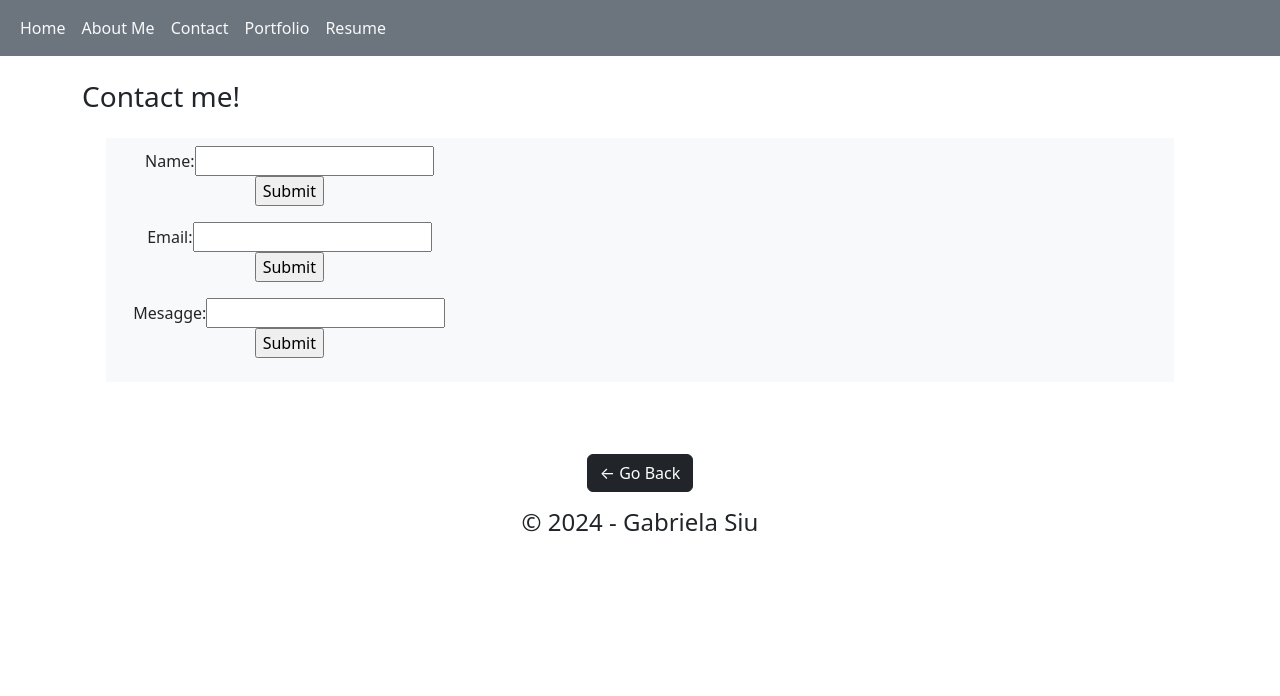
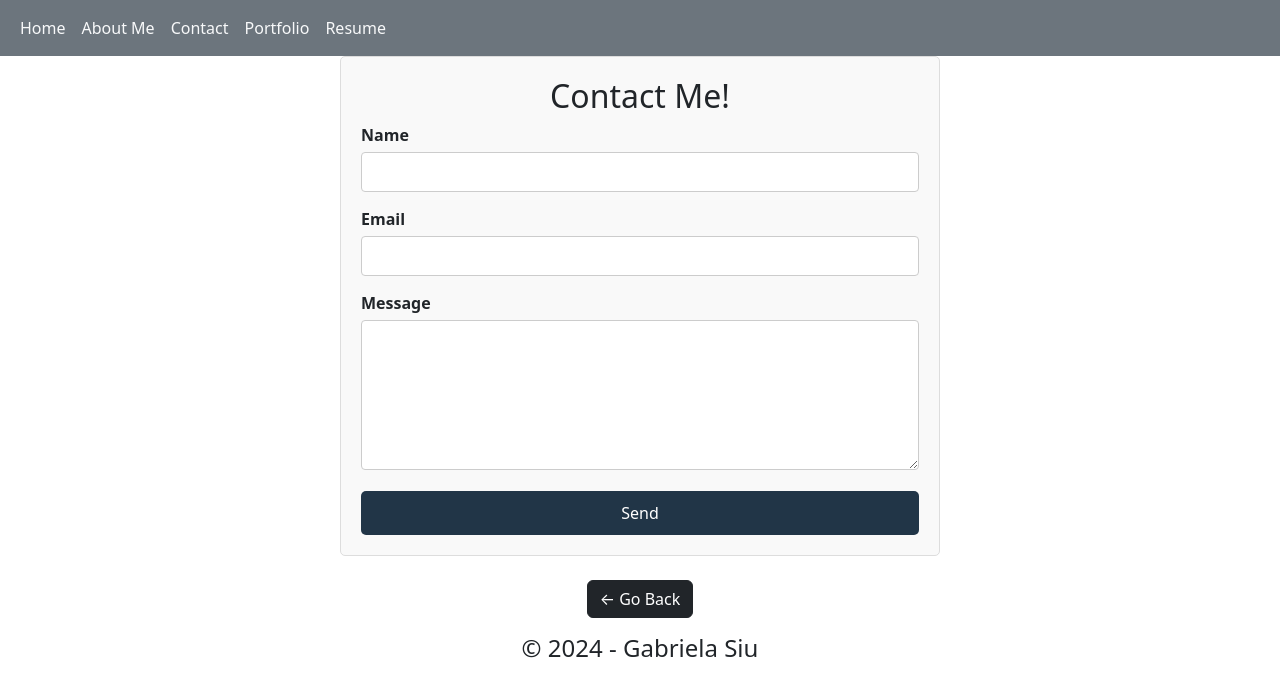
Before and after one commit to Gabrielasiu/REACT-portafolio, a React (Vite) app: page /contact in a window 1280 px wide. Shown: the top 696 px of the page. Built offline with nearby package versions, Linux system fonts and the light colour scheme.

Commit message:
contact styling added

```diff
--- a/src/pages/ContactPage.jsx
+++ b/src/pages/ContactPage.jsx
@@ -1,89 +1,65 @@
-// contact
-// class ContactForm extends ContactPage {
-//   constructor(props) {
-//     super(props);
-//     this.state = {value: ''};
-
-//     this.handleChange = this.handleChange.bind(this);
-//     this.handleSubmit = this.handleSubmit.bind(this);
-//   }
-
-//   handleChange(event) {
-//     this.setState({value: event.target.value});
-//   }
-
-//   handleSubmit(event) {
-//     alert('A name was submitted: ' + this.state.value);
-//     event.preventDefault();
-//   }
-
-//   render() {
-//     return (
-//       <form onSubmit={this.handleSubmit}>
-//         <label>
-//           Name:
-//           <input type="text" value={this.state.value} onChange={this.handleChange} />
-//         </label>
-//         <input type="submit" value="Submit" />
-//       </form>
-//     );
-//   }
-// }
-export default function ContactPage() {
-  return (
-    <div className="container pt-4">
-      <h3>Contact me!</h3>
-      <section className="features-icons bg-light text-center m-4">
-        <div className="container">
-          <div className="row p-2">
+import './styles.css';
+import React, { useState } from 'react';
 
 
-            <div className="col-lg-4">
-              <div className="features-icons-item mx-auto mb-0 mb-lg-3">
-                <div className="features-icons-icon d-flex">
-                  <i className="bi-terminal m-auto text-primary" />
-                </div>
-                <form>
-                  <label>
-                    Name:
-                    <input type="text" name="name" />
-                  </label>
-                  <input type="submit" value="Submit" />
-                </form>
-              </div>
-              <div className="features-icons-item mx-auto mb-0 mb-lg-3">
-                <div className="features-icons-icon d-flex">
-                  <i className="bi-terminal m-auto text-primary" />
-                </div>
-                <form>
-                  <label>
-                    Email:
-                    <input type="text" name="name" />
-                  </label>
-                  <input type="submit" value="Submit" />
-                </form>
-              </div>
-              <div className="features-icons-item mx-auto mb-0 mb-lg-3">
-                <div className="features-icons-icon d-flex">
-                  <i className="bi-terminal m-auto text-primary" />
-                </div>
-                <form>
-                  <label>
-                    Mesagge:
-                    <input type="text" name="name" />
-                  </label>
-                  <input type="submit" value="Submit" />
-                </form>
-              </div>
-            </div>
-          </div>
+export default function ContactPage() {
+  const [formData, setFormData] = useState({
+    name: '',
+    email: '',
+    message: '',
+  });
+
+  const handleChange = (e) => {
+    const { name, value } = e.target;
+    setFormData({
+      ...formData,
+      [name]: value,
+    });
+  };
+  const handleSubmit = (e) => {
+    e.preventDefault();
+
+    console.log('Form Data:', formData);
+  };
+  return (
+
+    <div className="contact-container">
+      <h2>Contact Me!</h2>
+      <form onSubmit={handleSubmit}>
+        <div className="form-group">
+          <label htmlFor="name">Name</label>
+          <input
+            type="text"
+            id="name"
+            name="name"
+            value={formData.name}
+            onChange={handleChange}
+            required
+          />
         </div>
-      </section>
-
-
-      <div className="container pt-4">
-
-      </div>
+        <div className="form-group">
+          <label htmlFor="email">Email</label>
+          <input
+            type="email"
+            id="email"
+            name="email"
+            value={formData.email}
+            onChange={handleChange}
+            required
+          />
+        </div>
+        <div className="form-group">
+          <label htmlFor="message">Message</label>
+          <textarea
+            id="message"
+            name="message"
+            value={formData.message}
+            onChange={handleChange}
+            required
+          />
+        </div>
+        <button type="submit">Send</button>
+      </form>
     </div>
   );
 
--- a/src/pages/styles.css
+++ b/src/pages/styles.css
@@ -14,3 +14,68 @@
   border-radius: 5px;
   margin-top: 10px;
 }
+
+
+.contact-container {
+  max-width: 600px;
+  margin: 0 auto;
+  padding: 20px;
+  border: 1px solid #ddd;
+  border-radius: 5px;
+  background-color: #f9f9f9;
+}
+
+h2 {
+  text-align: center;
+}
+
+form {
+  display: flex;
+  flex-direction: column;
+}
+
+.form-group {
+  margin-bottom: 15px;
+}
+
+label {
+  display: block;
+  margin-bottom: 5px;
+  font-weight: bold;
+}
+
+input[type="text"],
+input[type="email"],
+textarea {
+  width: 100%;
+  padding: 10px;
+  border: 1px solid #ccc;
+  border-radius: 4px;
+}
+
+input[type="text"],
+input[type="email"] {
+  height: 40px;
+}
+
+textarea {
+  width: 100%;
+  padding: 10px;
+  border: 1px solid #ccc;
+  border-radius: 4px;
+  height: 150px;       /* Ajusta la altura del área de texto */
+  resize: vertical;   /* Permite al usuario redimensionar verticalmente */
+}
+button {
+  background-color: #213547  ;
+  color: white;
+  border: none;
+  padding: 10px;
+  border-radius: 5px;
+  cursor: pointer;
+  font-size: 16px;
+}
+
+button:hover {
+  background-color: #041424;
+}
```
